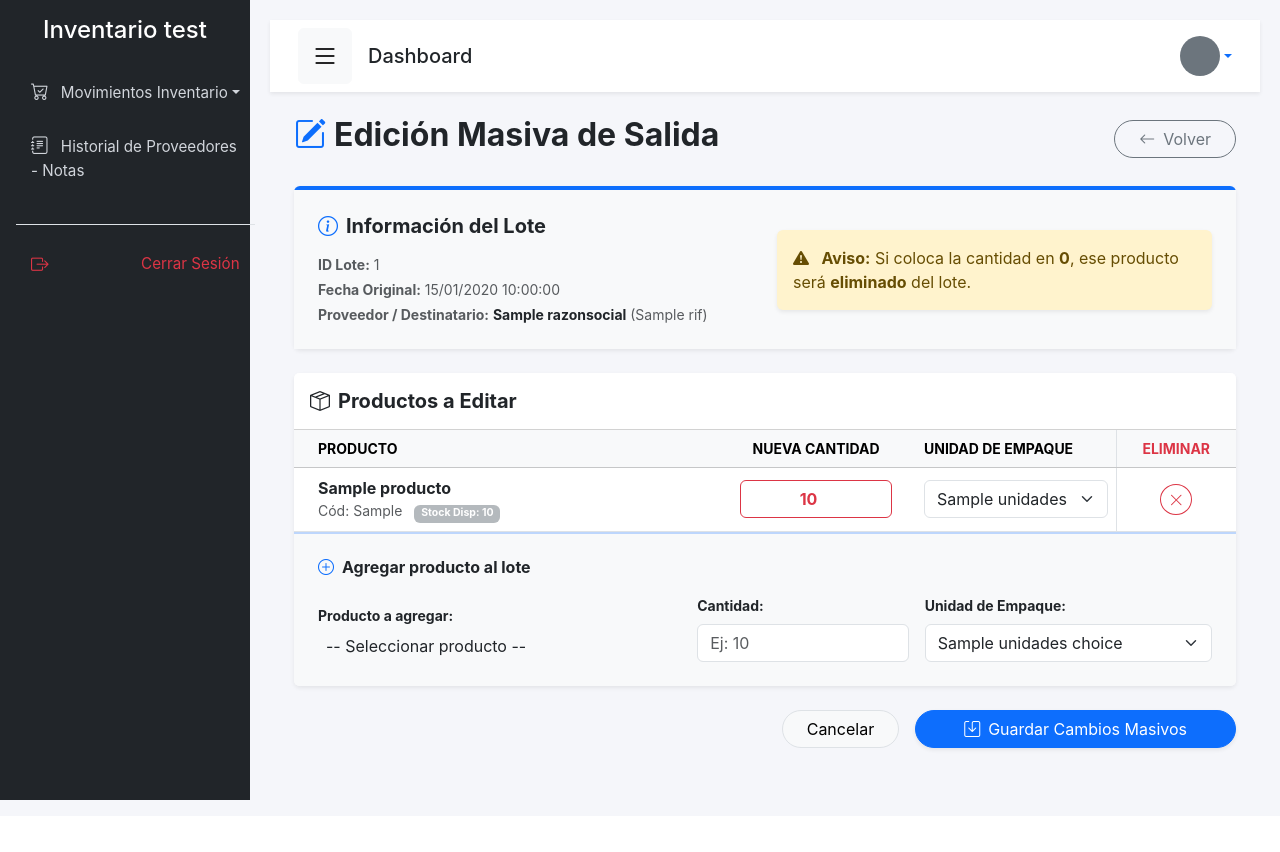
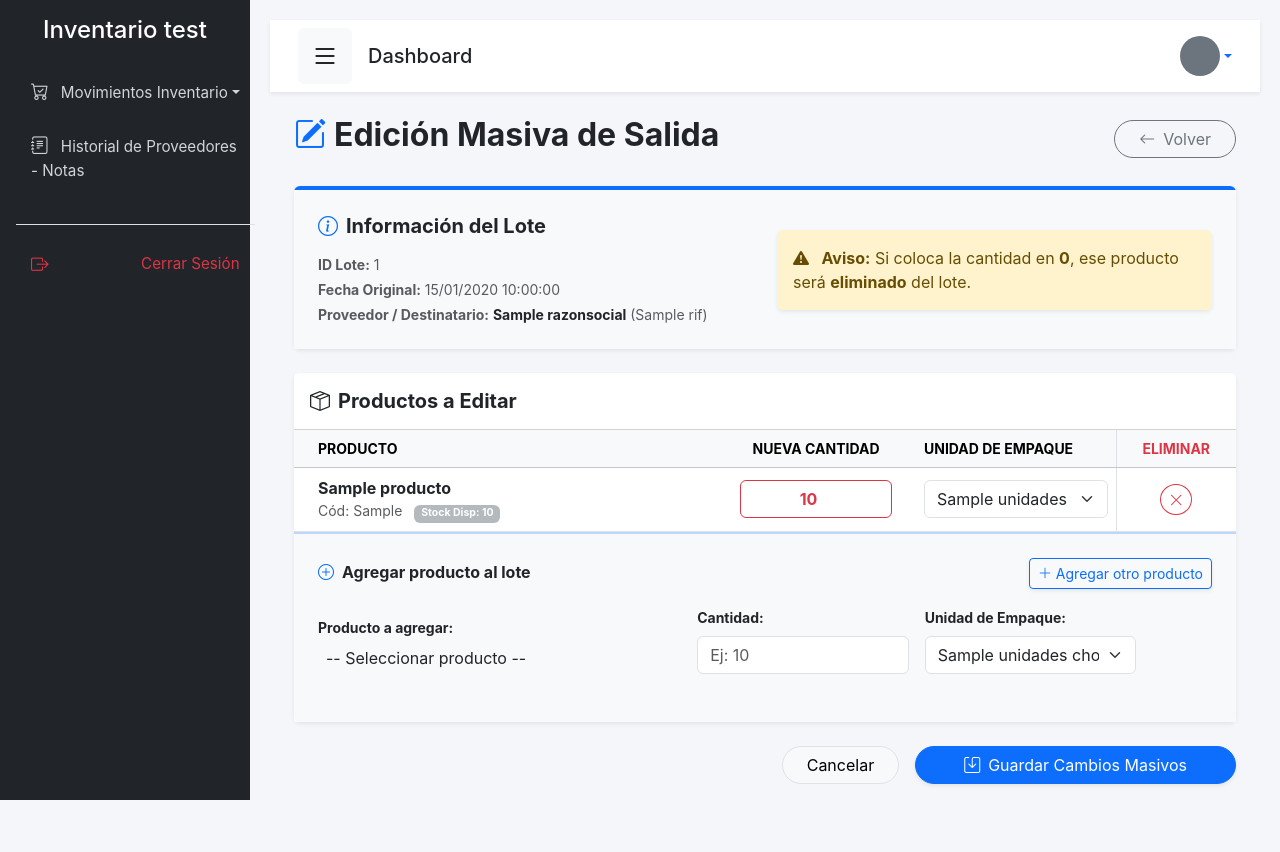
Before and after one commit to aatay19/Inventario_python, a Django app: template libreria/templates/movimientos/lote_editar.html in a window 1280 px wide. Before the commit the page ends 800 px from the top, so only its background shows below. Run offline with Django 5.2, Linux system fonts and the light colour scheme; the template is opened without the code that fills it: most values are stand-ins (such as "Sample title", 1, 10 or a date in 2020); some libraries are stand-ins or nearby versions.

Commit message:
añadido la opcion al editar el pedido de agregar otro producto

```diff
--- a/libreria/templates/movimientos/lote_editar.html
+++ b/libreria/templates/movimientos/lote_editar.html
@@ -81,11 +81,49 @@
             <!-- SECCIÓN PARA AÑADIR PRODUCTO NUEVO -->
             {% if productos_disponibles %}
             <div class="card-footer bg-light border-top border-2 border-primary border-opacity-25 p-4">
-                <h6 class="fw-bold mb-3"><i class="bi bi-plus-circle text-primary me-2"></i>Agregar producto al lote</h6>
-                <div class="row g-3 align-items-end">
+                <div class="d-flex justify-content-between align-items-center mb-3">
+                    <h6 class="fw-bold mb-0"><i class="bi bi-plus-circle text-primary me-2"></i>Agregar producto al lote</h6>
+                    <button type="button" class="btn btn-sm btn-outline-primary shadow-sm" id="btn-add-producto">
+                        <i class="bi bi-plus-lg"></i> Agregar otro producto
+                    </button>
+                </div>
+
+                <div id="nuevos-productos-container">
+                    <div class="row g-3 align-items-end nuevo-producto-row mb-3 pb-2">
+                        <div class="col-md-5">
+                            <label class="form-label small fw-bold">Producto a agregar:</label>
+                            <select name="nuevo_producto_id[]" class="form-select select2">
+                                <option value="">-- Seleccionar producto --</option>
+                                {% for prod in productos_disponibles %}
+                                    <option value="{{ prod.id_producto }}">{{ prod.nombre_producto }} (Stock: {{ prod.cantidad }})</option>
+                                {% endfor %}
+                            </select>
+                        </div>
+                        <div class="col-md-3">
+                            <label class="form-label small fw-bold">Cantidad:</label>
+                            <input type="number" name="nueva_cantidad_prod[]" class="form-control" min="1" placeholder="Ej: 10">
+                        </div>
+                        <div class="col-md-3">
+                            <label class="form-label small fw-bold">Unidad de Empaque:</label>
+                            <select name="nueva_unidad_prod[]" class="form-select">
+                                {% for v, l in unidades_choices %}
+                                    <option value="{{ v }}">{{ l }}</option>
+                                {% endfor %}
+                            </select>
+                        </div>
+                        <div class="col-md-1 text-center">
+                            <!-- Botón de eliminar (oculto en el primer elemento) -->
+                            <button type="button" class="btn btn-outline-danger btn-sm btn-remove-row invisible"><i class="bi bi-trash"></i></button>
+                        </div>
+                    </div>
+                </div>
+            </div>
+
+            <template id="nuevo-producto-template">
+                <div class="row g-3 align-items-end nuevo-producto-row mb-3 pt-3 border-top border-secondary border-opacity-25 pb-2">
                     <div class="col-md-5">
                         <label class="form-label small fw-bold">Producto a agregar:</label>
-                        <select name="nuevo_producto_id" class="form-select select2">
+                        <select name="nuevo_producto_id[]" class="form-select select2-template">
                             <option value="">-- Seleccionar producto --</option>
                             {% for prod in productos_disponibles %}
                                 <option value="{{ prod.id_producto }}">{{ prod.nombre_producto }} (Stock: {{ prod.cantidad }})</option>
@@ -94,18 +132,21 @@
                     </div>
                     <div class="col-md-3">
                         <label class="form-label small fw-bold">Cantidad:</label>
-                        <input type="number" name="nueva_cantidad_prod" class="form-control" min="1" placeholder="Ej: 10">
+                        <input type="number" name="nueva_cantidad_prod[]" class="form-control" min="1" placeholder="Ej: 10">
                     </div>
-                    <div class="col-md-4">
+                    <div class="col-md-3">
                         <label class="form-label small fw-bold">Unidad de Empaque:</label>
-                        <select name="nueva_unidad_prod" class="form-select">
+                        <select name="nueva_unidad_prod[]" class="form-select">
                             {% for v, l in unidades_choices %}
                                 <option value="{{ v }}">{{ l }}</option>
                             {% endfor %}
                         </select>
                     </div>
+                    <div class="col-md-1 text-center">
+                        <button type="button" class="btn btn-outline-danger btn-sm btn-remove-row" title="Eliminar fila"><i class="bi bi-trash"></i></button>
+                    </div>
                 </div>
-            </div>
+            </template>
             {% endif %}
         </div>
 
@@ -128,9 +169,31 @@
 <script src="https://cdn.jsdelivr.net/npm/select2@4.1.0-rc.0/dist/js/select2.min.js"></script>
 <script>
     $(document).ready(function() {
+        // Inicializar select2 en los existentes
         $('.select2').select2({
             theme: 'bootstrap-5', // Si usas el tema bootstrap 5, aunque default funciona bien
             width: '100%'
+        });
+
+        // Evento para añadir otro producto
+        $('#btn-add-producto').on('click', function(e) {
+            e.preventDefault();
+            var template = document.getElementById('nuevo-producto-template').innerHTML;
+            var $newRow = $(template);
+            $('#nuevos-productos-container').append($newRow);
+
+            // Inicializar Select2 en la nueva fila
+            $newRow.find('.select2-template').removeClass('select2-template').addClass('select2-dynamic').select2({
+                theme: 'bootstrap-5',
+                width: '100%'
+            });
+        });
+
+        // Evento para eliminar una fila agregada
+        $(document).on('click', '.btn-remove-row', function(e) {
+            e.preventDefault();
+            // Aseguramos que solo elimine la fila actual
+            $(this).closest('.nuevo-producto-row').remove();
         });
     });
 </script>
```
Also changed, not shown: libreria/views.py (+37 -30 lines).
